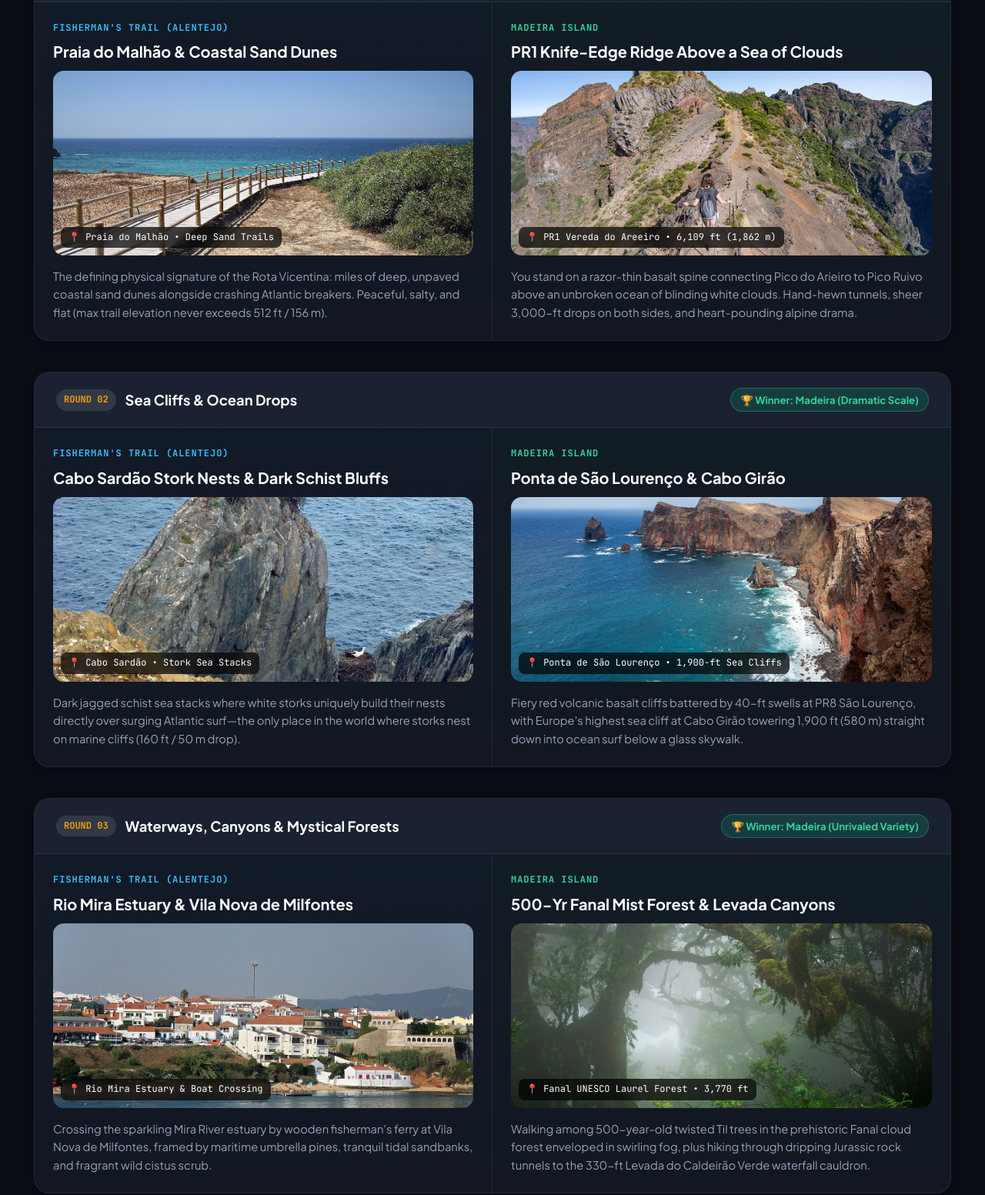
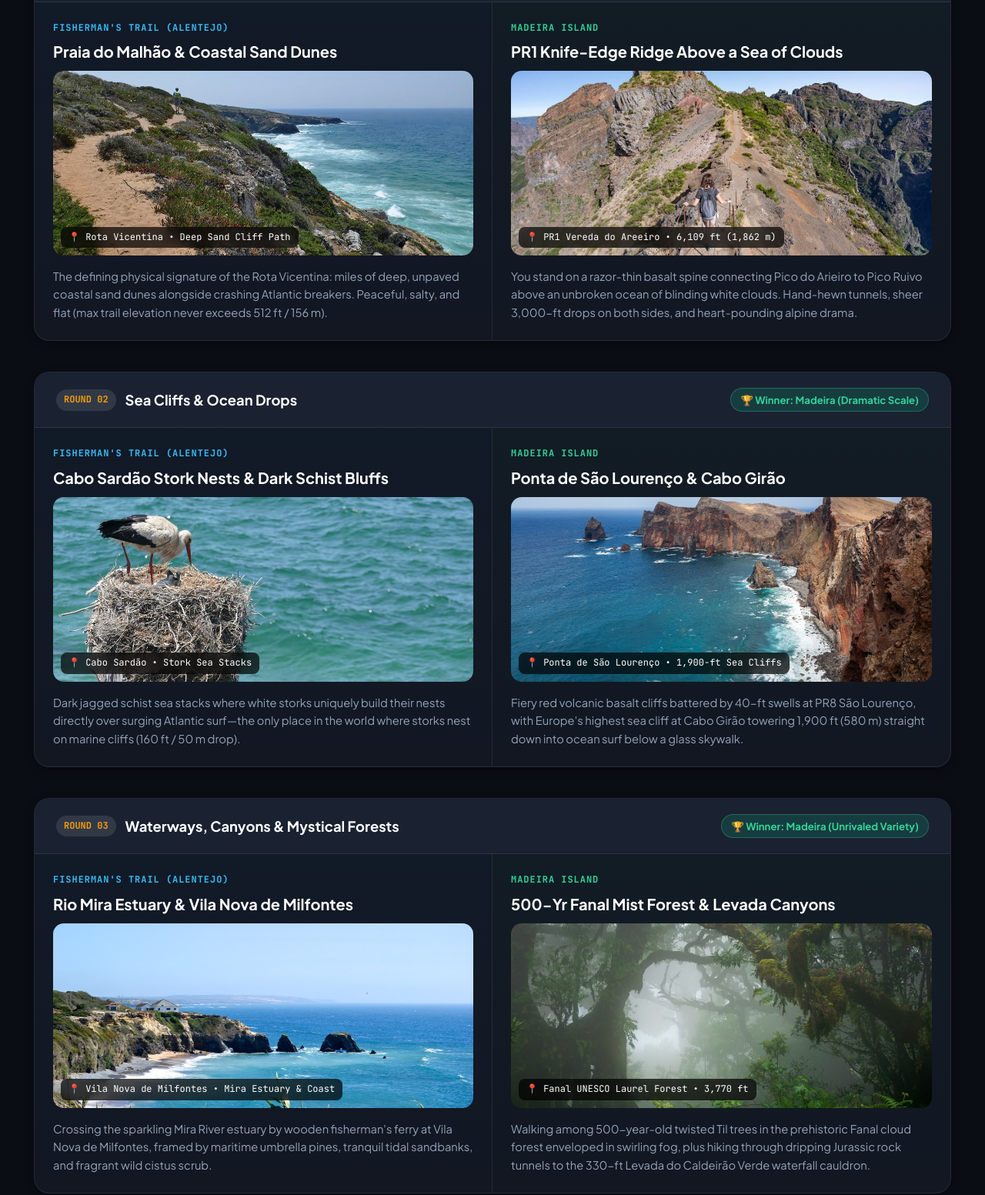
Before and after one commit to Echegor/fishermans-vs-madeira, a plain HTML site: page index.html in a window 1280 px wide. Shown: the part 1666-3219 px from the top of the page at 77% size. Drawn offline with nearby package versions, Linux system fonts and the light colour scheme; a web font is replaced by a local one.

Commit message:
fix(imagery): replace all Fisherman's Trail images with verified authentic Rota Vicentina photos

```diff
--- a/index.html
+++ b/index.html
@@ -1289,8 +1289,8 @@
                   <div class="side-destination">Fisherman's Trail (Alentejo)</div>
                   <h3 class="side-headline">Praia do Malhão & Coastal Sand Dunes</h3>
                   <div class="side-image-wrapper">
-                    <img src="images/fishermans_dunes.jpg" alt="Praia do Malhão coastal sand dunes on Fisherman's Trail" />
-                    <div class="img-tag">📍 Praia do Malhão • Deep Sand Trails</div>
+                    <img src="images/ft_sand_trail_hiker.jpg?v=20260930" alt="Hiker on sandy cliff edge path on Fisherman's Trail" />
+                    <div class="img-tag">📍 Rota Vicentina • Deep Sand Cliff Path</div>
                   </div>
                 </div>
                 <p class="side-text">
@@ -1333,7 +1333,7 @@
                   <div class="side-destination">Fisherman's Trail (Alentejo)</div>
                   <h3 class="side-headline">Cabo Sardão Stork Nests & Dark Schist Bluffs</h3>
                   <div class="side-image-wrapper">
-                    <img src="images/fishermans_cliffs.jpg" alt="White storks nesting on Cabo Sardão ocean stacks" />
+                    <img src="images/ft_cabo_sardao_storks.jpg?v=20260930" alt="White storks nesting on Cabo Sardão ocean stacks" />
                     <div class="img-tag">📍 Cabo Sardão • Stork Sea Stacks</div>
                   </div>
                 </div>
@@ -1377,8 +1377,8 @@
                   <div class="side-destination">Fisherman's Trail (Alentejo)</div>
                   <h3 class="side-headline">Rio Mira Estuary & Vila Nova de Milfontes</h3>
                   <div class="side-image-wrapper">
-                    <img src="images/fishermans_ferry.jpg" alt="River Mira estuary at Vila Nova de Milfontes" />
-                    <div class="img-tag">📍 Rio Mira Estuary & Boat Crossing</div>
+                    <img src="images/ft_milfontes_estuary.jpg?v=20260930" alt="Vila Nova de Milfontes Atlantic estuary and sea cliffs" />
+                    <div class="img-tag">📍 Vila Nova de Milfontes • Mira Estuary & Coast</div>
                   </div>
                 </div>
                 <p class="side-text">
@@ -1421,7 +1421,7 @@
                   <div class="side-destination">Fisherman's Trail (Algarve / Alentejo Border)</div>
                   <h3 class="side-headline">Praia de Odeceixe Horseshoe Sandspit</h3>
                   <div class="side-image-wrapper">
-                    <img src="images/fishermans_odeceixe.jpg" alt="Praia de Odeceixe horseshoe sandspit and Seixe river" />
+                    <img src="images/ft_odeceixe_horseshoe.jpg?v=20260930" alt="Praia de Odeceixe horseshoe sandspit and Seixe river" />
                     <div class="img-tag">📍 Praia de Odeceixe • Seixe River Curve</div>
                   </div>
                 </div>
@@ -1465,7 +1465,7 @@
                   <div class="side-destination">Fisherman's Trail (Aljezur, Algarve)</div>
                   <h3 class="side-headline">Odeceixe Village & Point-to-Point Walking</h3>
                   <div class="side-image-wrapper">
-                    <img src="images/fishermans_village.jpg" alt="Whitewashed village of Odeceixe nestled in green hills" />
+                    <img src="images/ft_odeceixe_village_lane.jpg?v=20260930" alt="Whitewashed village of Odeceixe nestled in green hills" />
                     <div class="img-tag">📍 Odeceixe Village • 100% On-Foot Transit</div>
                   </div>
                 </div>
```
Also changed, not shown: images/fishermans_cliffs.jpg (deleted), images/fishermans_dunes.jpg (deleted), images/fishermans_ferry.jpg (deleted), images/fishermans_odeceixe.jpg (deleted), images/fishermans_seafood.jpg (deleted), images/fishermans_village.jpg (deleted), images/ft_cabo_sardao_cliffs.jpg (added), images/ft_cabo_sardao_storks.jpg (added), images/ft_dunes_panorama.jpg (added), images/ft_milfontes_estuary.jpg (added), images/ft_odeceixe_horseshoe.jpg (added), images/ft_odeceixe_village_lane.jpg (added), images/ft_sand_trail_hiker.jpg (added).
